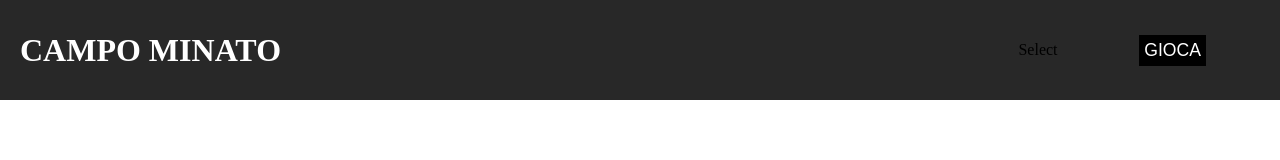
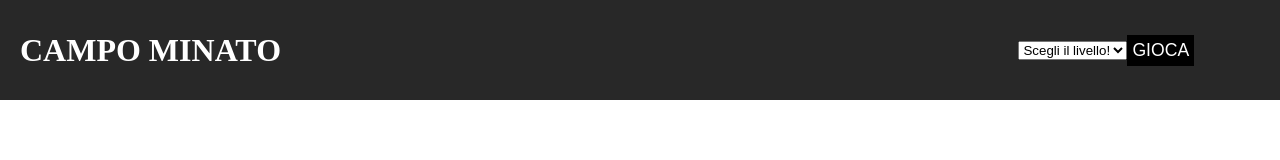
Before and after one commit to Mario-Arista/js-campominato-grid, a plain HTML site: page index.html in a window 1280 px wide. Drawn offline with Linux system fonts and the light colour scheme.

Commit message:
insert select in HTML

```diff
--- a/index.html
+++ b/index.html
@@ -21,9 +21,12 @@
             </div>
 
             <form class="flex align-center">
-                <div>
-                    Select
-                </div>
+                <select name="difficulty" id="level-select">
+                    <option value="">Scegli il livello!</option>
+                    <option value="difficile">difficile</option>
+                    <option value="medio">medio</option>
+                    <option value="facile">facile</option>
+                </select>
                 <div>
                     <input value="GIOCA" id="start-button" type="button">
                 </div>
```
